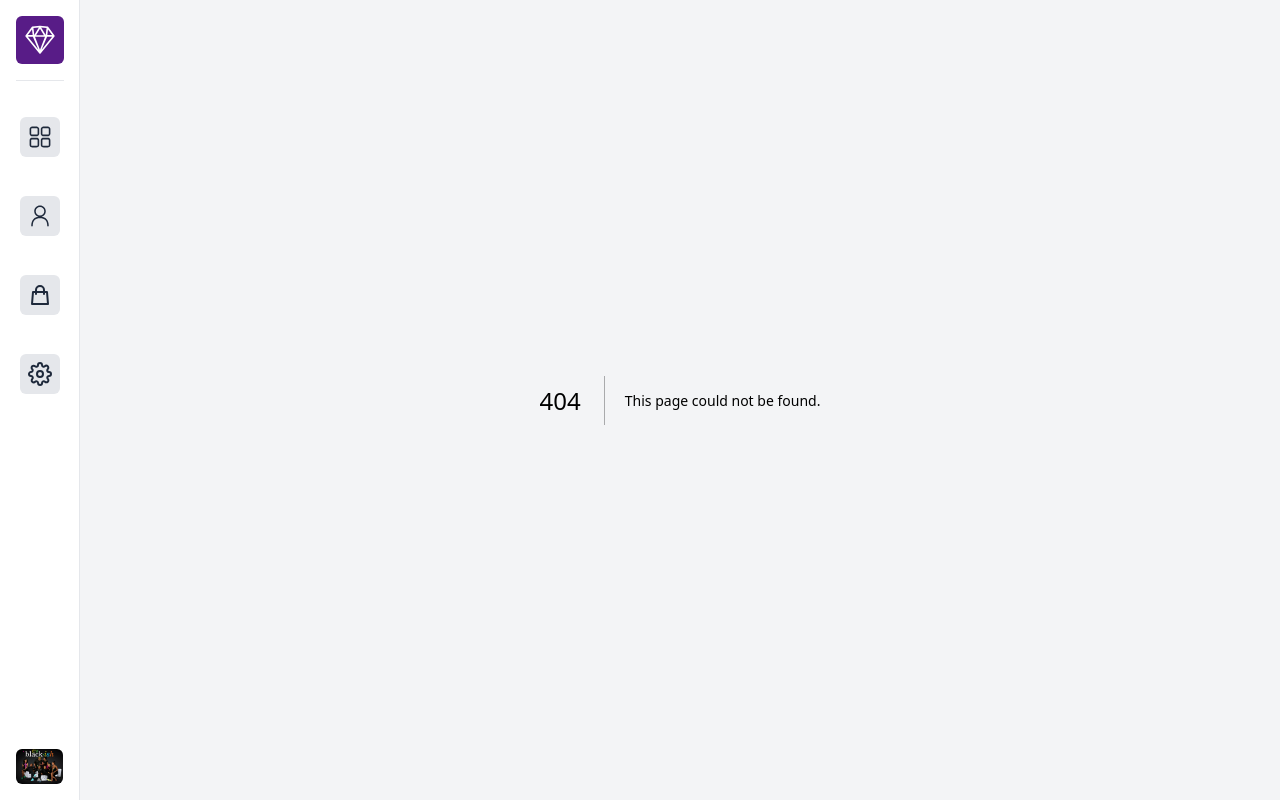
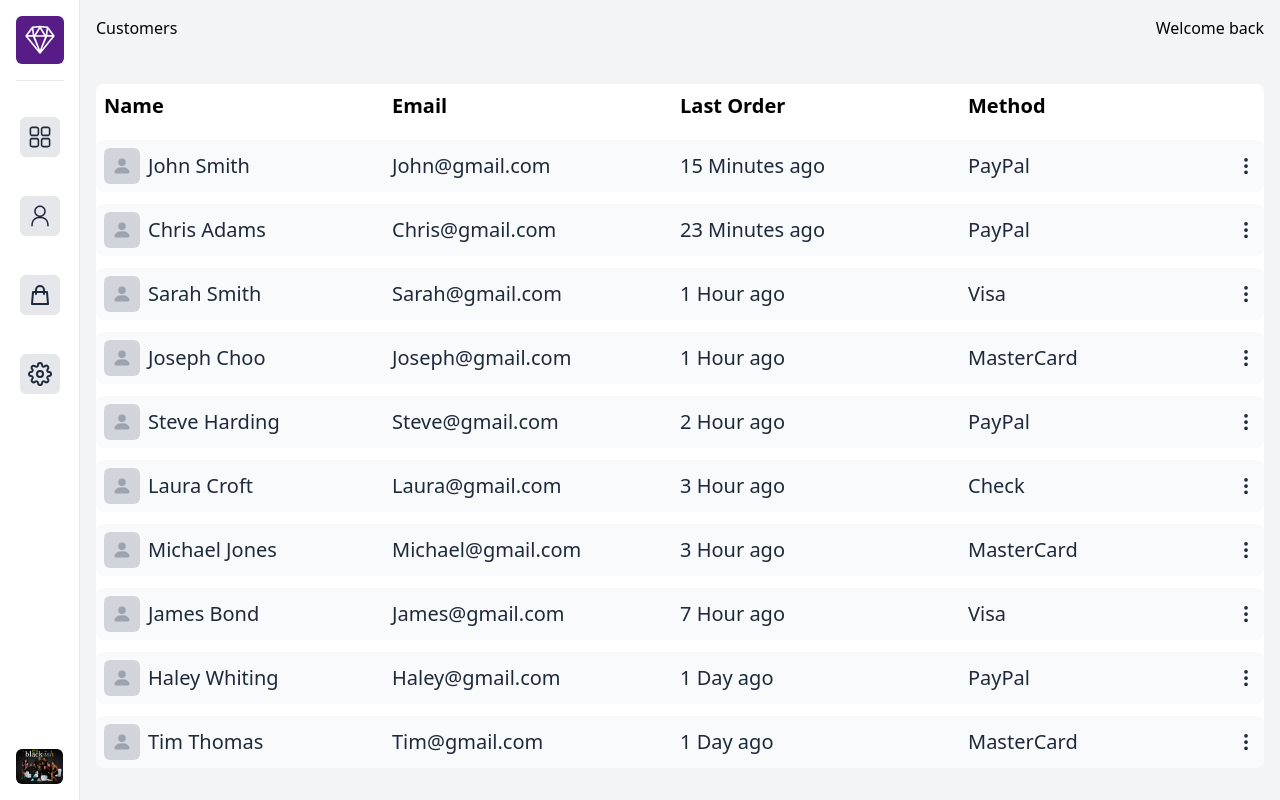
Before and after one commit to Weten-Ogen/airbnb-clone, a Next.js app: page /customers in a window 1280 px wide. Before the commit this address had no page. Built offline with nearby package versions, Linux system fonts and the light colour scheme.

Commit message:
added the customers page

```diff
--- a/components/BarChart.tsx
+++ b/components/BarChart.tsx
@@ -1,4 +1,5 @@
 import React,{useState,useEffect} from 'react';
+// import {Bar} from 'react-chartjs-2';
 import {
     Chart as chartJs,
     CategoryScale,
@@ -9,6 +10,7 @@ import {
     Legend
 
 } from 'chart.js';
+
 
 chartJs.register(
     CategoryScale,
@@ -21,10 +23,42 @@ chartJs.register(
 
 
 const BarChart = () => {
+  const [chartData, setChartData] = useState({
+    datasets:[],
+  });
+  const [chartOptions, setChartOptions] = useState({});
+
+  // useEffect(() =>{
+  //   setChartData({
+  //     labels:['Mon','Tue','Wed','Thurs','Fri','Sat','Sun'],
+  //     datasets:[
+  //       {label: 'Sales $',
+  //         data::[18127,22201,19490,17938,241842,22475],
+  //         borderColor: 'rgb(53,162,233)',
+  //         backgroundColor: 'rgb(53,162,233,0.4)'
+  //   }]}
+  // )
+  // setChartOptions({
+  //   plugins:{
+  //     legend:{
+  //       position: 'top',
+  //     },
+  //     title:{
+  //       display: true,
+  //       text: 'Daily Revenue',
+  //     }
+  //   },
+  //   maintainAspectRatio:false,
+  //   responsive: true
+
+  // })
+
+  // })
+
   return (
     <>
       <section className='barchart'>
-
+        {/* <Bar data={chartData} options={chartOptions}/> */}
       </section>
     </>
   )
--- a/components/Icons.tsx
+++ b/components/Icons.tsx
@@ -1,10 +1,10 @@
 import React from 'react'
 import Link from 'next/link';
 
-const Icons = ({icon}) => {
+const Icons = ({icon,link}) => {
   return (
     <div className='my-1 text-2xl'>
-        <Link href='/'>
+        <Link href={link}>
             <span className='icons'>
               {icon}
             </span>
--- a/components/RecentOrders.tsx
+++ b/components/RecentOrders.tsx
@@ -1,9 +1,31 @@
 import React from 'react'
+import {data} from '../data/data.js'
+import {FaShoppingBag} from 'react-icons/fa'
 
 const RecentOrders = () => {
   return (
-    <div className=''>
+    <div className='recentorder'>
+      {
+          data.map((order,id) =>{
+            return (
+              <li key={id} className='recentorder-inner'>
+              <div className='bg-purple-100 rounded-lg p-3'>
+                <FaShoppingBag
+                className='recentorderbag'
+                />
+              </div>
+              <div className='pl-4'>
+                <p className='text-gray-800 font-bold'>
+                  $ {order.total}
+                </p>
+                <p className='text-gray-500 text-sm'>{order.name.first}</p>
+              </div>
+              <p className='recentdate'>{order.date}</p>
 
+            </li>
+            )}
+          )
+      }
     </div>
   )
 }
--- a/components/SideBar.tsx
+++ b/components/SideBar.tsx
@@ -23,7 +23,9 @@ const SideBar = ({children}) => {
                         <Icons
                         key={item.id}
                         icon={item.icon}
-                        />)}
+                        link={item.link}
+                        />
+                        )}
                     )
                 }
             </div>
--- a/components/index.ts
+++ b/components/index.ts
@@ -8,5 +8,4 @@ import RecentOrders from "./RecentOrders";
 
 
 
-
 export {Header,SideBar, TopCard,BarChart,RecentOrders}
--- /dev/null
+++ b/data/data.js
@@ -0,0 +1,115 @@
+
+
+
+export const data = [
+    {
+      id: 1,
+      name: {
+        first: 'John',
+        last: 'Smith',
+      },
+      total: 2795.95,
+      status: 'On Hold',
+      method: 'PayPal',
+      date: '15 Minutes ago',
+    },
+    {
+      id: 2,
+      name: {
+        first: 'Chris',
+        last: 'Adams',
+      },
+      total: 1195.95,
+      status: 'Processing',
+      method: 'PayPal',
+      date: '23 Minutes ago',
+    },
+    {
+      id: 3,
+      name: {
+        first: 'Sarah',
+        last: 'Smith',
+      },
+      total: 495.85,
+      status: 'Completed',
+      method: 'Visa',
+      date: '1 Hour ago',
+    },
+    {
+      id: 4,
+      name: {
+        first: 'Joseph',
+        last: 'Choo',
+      },
+      total: 150.45,
+      status: 'Processing',
+      method: 'MasterCard',
+      date: '1 Hour ago',
+    },
+    {
+      id: 5,
+      name: {
+        first: 'Steve',
+        last: 'Harding',
+      },
+      total: 175.25,
+      status: 'On Hold',
+      method: 'PayPal',
+      date: '2 Hour ago',
+    },
+    {
+      id: 6,
+      name: {
+        first: 'Laura',
+        last: 'Croft',
+      },
+      total: 1295.75,
+      status: 'Completed',
+      method: 'Check',
+      date: '3 Hour ago',
+    },
+    {
+      id: 7,
+      name: {
+        first: 'Michael',
+        last: 'Jones',
+      },
+      total: 89.95,
+      status: 'Completed',
+      method: 'MasterCard',
+      date: '3 Hour ago',
+    },
+    {
+      id: 8,
+      name: {
+        first: 'James',
+        last: 'Bond',
+      },
+      total: 689.45,
+      status: 'Completed',
+      method: 'Visa',
+      date: '7 Hour ago',
+    },
+    {
+      id: 9,
+      name: {
+        first: 'Haley',
+        last: 'Whiting',
+      },
+      total: 14.99,
+      status: 'Completed',
+      method: 'PayPal',
+      date: '1 Day ago',
+    },
+    {
+      id: 10,
+      name: {
+        first: 'Tim',
+        last: 'Thomas',
+      },
+      total: 218.99,
+      status: 'Completed',
+      method: 'MasterCard',
+      date: '1 Day ago',
+    },
+  ];
--- a/package.json
+++ b/package.json
@@ -18,6 +18,7 @@
     "eslint-config-next": "13.2.4",
     "next": "13.2.4",
     "react": "18.2.0",
+    "react-chartjs-2": "^2.0.0",
     "react-dom": "18.2.0",
     "react-icons": "^4.8.0",
     "typescript": "5.0.2"
--- /dev/null
+++ b/pages/customers.tsx
@@ -0,0 +1,50 @@
+import React from 'react'
+import { data } from '../data/data'
+import  {BsPersonFill,BsThreeDotsVertical} from 'react-icons/bs';
+
+
+const customers = () => {
+  return (
+    <div className='bg-gray-100 min-h-screen'>
+      <div className='flex justify-between  p-4'>
+        <h2>Customers</h2>
+        <h2>Welcome back</h2>
+      </div>
+      <div className='p-4 '>
+      <div className='customers bg-white rounded-lg'>
+        <div className='customersrowhead'>
+        <span>Name</span>
+        <span className='sm:text-left text-right'>Email</span>
+        <span className='hidden md:flex'>Last Order</span>
+        <span className='hidden sm:flex'>Method</span>
+      </div>
+        <ul >
+            {data.map((order,id) =>{
+              return (
+                <li key={id} className='customerslist text-slate-800' >
+                    <div className='flex items-center gap-2'>
+                      <div>
+                        <BsPersonFill
+                         className='customersPersonIcon'/>
+                      </div>
+                      <p>{order.name.first+ ' '+ order.name.last}</p>
+                    </div>
+                    <p className='sm:text-left text-right'>{order.name.first}@gmail.com</p>
+                    <p className='hidden md:block'>{order.date}</p>
+                    <div
+                    className='flex items-center justify-between gap-5' >
+                      <p className='hidden sm:flex'>{order.method}</p>
+                      <BsThreeDotsVertical className='hidden sm:flex'/>
+                    </div>
+                </li>
+              )})
+
+            }
+        </ul>
+      </div>
+      </div>
+    </div>
+  )
+}
+
+export default customers
--- a/pages/index.tsx
+++ b/pages/index.tsx
@@ -18,7 +18,6 @@ export default function Home() {
         <title>dashboard</title>
         <meta name="description" content="Generated by create next app" />
         <meta name="viewport" content="width=device-width, initial-scale=1" />
-        <link rel="icon" href="/favicon.ico" />
       </Head>
       <main className=''>
         <section className=''>
--- /dev/null
+++ b/pages/orders.tsx
@@ -0,0 +1,15 @@
+import React from 'react'
+import { BsThreeDotsVertical } from 'react-icons/bs';
+import {data } from '../data/data';
+
+
+
+const orders = () => {
+  return (
+    <div>
+      orders
+    </div>
+  )
+}
+
+export default orders
--- a/styles/globals.css
+++ b/styles/globals.css
@@ -105,6 +105,7 @@ body {
         rounded-lg
 }
 
+
 .topcard-percentage{
     @apply
         bg-green-200
@@ -127,4 +128,118 @@ body {
         border
         rounded-lg
         bg-white
-    }
+}
+
+.recentorder{
+    @apply
+        w-full
+        col-span-1
+        relative
+        lg:h-[70vh]
+        h-[50vh]
+        mx-auto
+        my-5
+        p-10
+        border
+        rounded-lg
+        bg-white
+        overflow-scroll
+        scroll-smooth
+
+
+}
+.recentorder-inner{
+    @apply
+        bg-gray-50
+        hover:bg-gray-100
+        rounded-lg
+        my-3
+        p-2
+        flex
+        items-center
+        cursor-pointer
+        transition
+        duration-1000
+        ease-out
+
+}
+
+.recentorderbag{
+    @apply
+      text-purple-800
+        text-2xl
+        transform
+        hover:scale-125
+
+}
+
+.recentdate{
+    @apply
+        lg:flex
+        md:hidden
+        absolute
+        right-6
+        text-sm
+}
+
+.costumers{
+    @apply
+        w-full
+        m-auto
+        p-4
+        border
+
+
+
+
+}
+
+.customersrowhead{
+    @apply
+    my-3
+    p-2
+    grid
+    md:grid-cols-4
+    sm:grid-cols-3
+    grid-cols-2
+    text-xl
+    font-bold
+    items-center
+    justify-center
+
+    transition
+    duration-500
+    ease-out
+
+
+}
+
+.customerslist{
+    @apply
+      bg-gray-50
+      hover:bg-gray-100
+        rounded-lg
+        my-3
+        p-2
+        grid
+        md:grid-cols-4
+        sm:grid-cols-3
+        grid-cols-2
+        items-center
+        justify-center
+        text-xl
+}
+
+.customersPersonIcon{
+    @apply
+        bg-gray-300
+        rounded-md
+        text-4xl
+        p-2
+        text-gray-400
+        transition
+        ease-out
+        transform
+        hover:scale-125
+
+}
--- a/utils/constants.tsx
+++ b/utils/constants.tsx
@@ -4,8 +4,8 @@ import {HiOutlineShoppingBag} from 'react-icons/hi';
 
 
 export const icons = [
-    {id:1,icon:<RxDashboard/>},
-    {id:2,icon:<RxPerson/>},
-    {id:3,icon:<HiOutlineShoppingBag/>},
-    {id:4,icon:<FiSettings/>},
+    {id:1,icon:<RxDashboard/>,link:'/'},
+    {id:2,icon:<RxPerson/>,link:'/customers'},
+    {id:3,icon:<HiOutlineShoppingBag/>,link:'/orders'},
+    {id:4,icon:<FiSettings/>,link:'/'},
 ]
```
Also changed, not shown: 1 other file (tests, documents, lock files or other folders).
